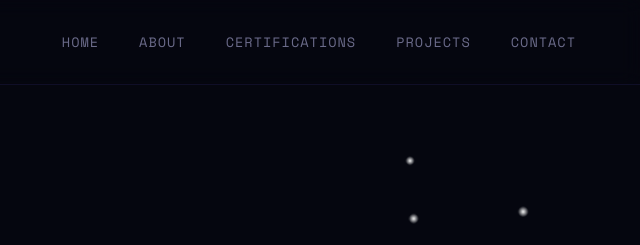
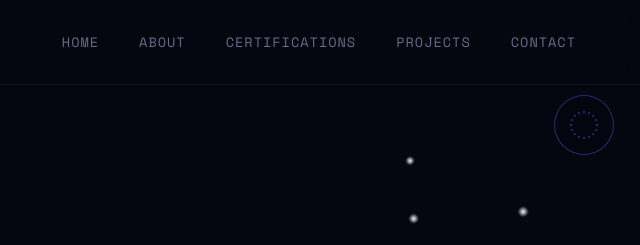
Before and after one commit to malachi-valenz/portfolio, a website built with Vite: page index.html in a window 1280 px wide. Shown: the top 245 px of the page, 640-1280 px from the left. Built offline with nearby package versions, Linux system fonts and the light colour scheme; files whose address does not match are found by name.

Commit message:
Add background music player with visualizer
Introduce a background music player and circular visualizer. Adds a new audio asset (src/assets/sounds/background.mp3), markup in index.html (mute toggle button, canvas, and audio element), a new src/js/music.js that initializes a Web Audio API analyser and draws a radial visualizer, and styles in src/style.css for the player UI. main.js now imports and initializes initMusic on DOMContentLoaded. The player lazily creates the AudioContext on first user interaction and toggles play/pause on click.

```diff
--- a/index.html
+++ b/index.html
@@ -18,6 +18,16 @@
     <div id="cursor-ring"></div>
 
     <div id="scroll-progress"></div>
+
+    <div id="music-player">
+      <button id="mute-btn" aria-label="Toggle music">
+        <canvas id="visualizer-canvas"></canvas>
+      </button>
+    </div>
+
+    <audio id="bg-music" loop>
+      <source src="/src/assets/sounds/background.mp3" type="audio/mp3">
+    </audio>
     <!-- Main App Div, Contains Everything Else-->
     <div id="app">
 
--- /dev/null
+++ b/src/js/music.js
@@ -0,0 +1,98 @@
+export function initMusic() {
+    const btn = document.querySelector('#mute-btn')
+    const audio = document.querySelector('#bg-music')
+    const canvas = document.querySelector('#visualizer-canvas')
+    const ctx = canvas.getContext('2d')
+
+
+    canvas.width = 44
+    canvas.height = 44
+
+    let audioContext = null
+    let analyser = null
+    let dataArray = null
+    let isPlaying = false
+    let isInitialized = false
+
+    function initAudio() {
+        audioContext = new AudioContext()
+        const source = audioContext.createMediaElementSource(audio)
+        analyser = audioContext.createAnalyser()
+        analyser.fftSize = 64
+
+        source.connect(analyser)
+        analyser.connect(audioContext.destination)
+
+        dataArray = new Uint8Array(analyser.frequencyBinCount)
+        isInitialized = true
+    }
+
+    function draw() {
+        requestAnimationFrame(draw)
+
+        const centerX = canvas.width / 2
+        const centerY = canvas.height / 2
+        const radius = 18
+
+        ctx.clearRect(0, 0, canvas.width, canvas.height)
+
+        if (!isInitialized || !isPlaying) {
+            const barCount = 16
+            for (let i = 0; i < barCount; i++) {
+                const angle = (i / barCount) * Math.PI * 2
+                const x1 = centerX + Math.cos(angle) * (radius - 4)
+                const y1 = centerY + Math.sin(angle) * (radius - 4)
+                const x2 = centerX + Math.cos(angle) * (radius - 6)
+                const y2 = centerY + Math.sin(angle) * (radius - 6)
+
+                ctx.beginPath()
+                ctx.moveTo(x1, y1)
+                ctx.lineTo(x2, y2)
+                ctx.strokeStyle = 'rgba(108, 99, 255, 0.4)'
+                ctx.lineWidth = 2
+                ctx.stroke()
+            }
+            return
+        }
+
+        analyser.getByteFrequencyData(dataArray)
+
+        const barCount = analyser.frequencyBinCount
+        for (let i = 0; i < barCount; i++) {
+            const value = dataArray[i] / 255
+            const barHeight = value * 12
+
+            const angle = (i / barCount) * Math.PI * 2
+            const x1 = centerX + Math.cos(angle) * (radius - 4)
+            const y1 = centerY + Math.sin(angle) * (radius - 4)
+            const x2 = centerX + Math.cos(angle) * (radius - 4 - barHeight)
+            const y2 = centerY + Math.sin(angle) * (radius - 4 - barHeight)
+
+            ctx.beginPath()
+            ctx.moveTo(x1, y1)
+            ctx.lineTo(x2, y2)
+
+            const intensity = Math.floor(value * 255)
+            ctx.strokeStyle = 'rgb(${108 + intensity * 0.5}, ${99}, ${255})'
+            ctx.lineWidth = 2
+            ctx.lineCap = 'round'
+            ctx.stroke()
+        }
+    }
+
+    btn.addEventListener('click', () => {
+        if (!isInitialized) {
+            initAudio()
+            audio.play()
+            isPlaying = true
+        } else if (isPlaying) {
+            audio.pause()
+            isPlaying = false
+        } else {
+            audio.play()
+            isPlaying = true
+        }
+    })
+
+    draw()
+}
--- a/src/main.js
+++ b/src/main.js
@@ -5,6 +5,7 @@ import { initAnimations } from './js/animations.js'
 import { initScrollProgress } from './js/scrollProgress.js'
 import { initCursor } from './js/cursor.js'
 import { initTouchEffect } from './js/touchEffect.js'
+import { initMusic } from './js/music.js'
 
 
 // Initialize once DOM is fully loaded
@@ -15,6 +16,7 @@ document.addEventListener('DOMContentLoaded', () => {
     initScrollProgress()
     initCursor()
     initTouchEffect()
+    initMusic()
 
     document.querySelector('#footer-year').textContent = '©' + new Date().getFullYear()
 })
--- a/src/style.css
+++ b/src/style.css
@@ -595,3 +595,35 @@ ul {
     transform: translate(-50%, -50%) scale(0);
     opacity: 0.8;
 }
+
+#music-player {
+    position: fixed;
+    top: 95px;
+    right: 2%;
+    z-index: 98;
+}
+
+#mute-btn {
+    width: 60px;
+    height: 60px;
+    border-radius: 50%;
+    background: rgba(5, 6, 15, 0.8);
+    border: 1px solid rgba(108, 99, 255, 0.4);
+    cursor: none;
+    padding: 0;
+    display: flex;
+    align-items: center;
+    justify-content: center;
+    transition: border-color 0.3s ease;
+    backdrop-filter: blur(10px);
+}
+
+#mute-btn:hover {
+    border-color: var(--color-primary);
+}
+
+#visualizer-canvas {
+    width: 44px;
+    height: 44px;
+    border-radius: 50%;
+}
```
Also changed, not shown: 1 other file.
